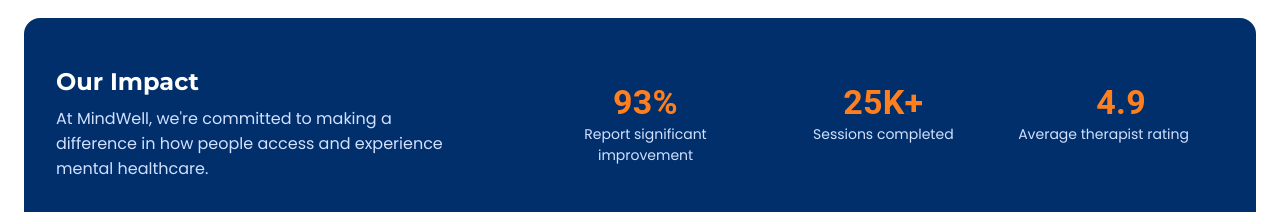
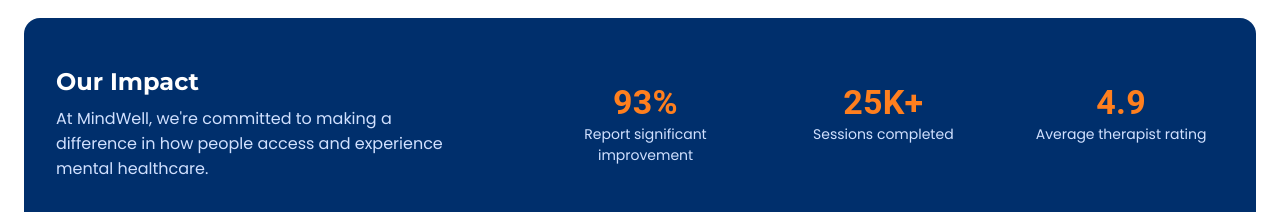
Before and after one commit to KaushalS1911/mind-well, a React (Vite) app: page / in a window 1280 px wide. Shown: the part 1340-1552 px from the top of the page. Built offline with nearby package versions, Linux system fonts and the light colour scheme.

Commit message:
mindwell

```diff
--- a/src/components/Home/mindwell.jsx
+++ b/src/components/Home/mindwell.jsx
@@ -159,7 +159,7 @@
                                         <Typography variant="h4" sx={{ color: "#FF7F1E", fontWeight: "700",textAlign:"center" }}>
                                             4.9
                                         </Typography>
-                                        <Box sx={{fontSize:"14px", color: "#D1E1FF" }}>
+                                        <Box sx={{fontSize:"14px", color: "#D1E1FF",textAlign:"center" }}>
                                             Average therapist rating
                                         </Box>
                                     </Grid>
```
